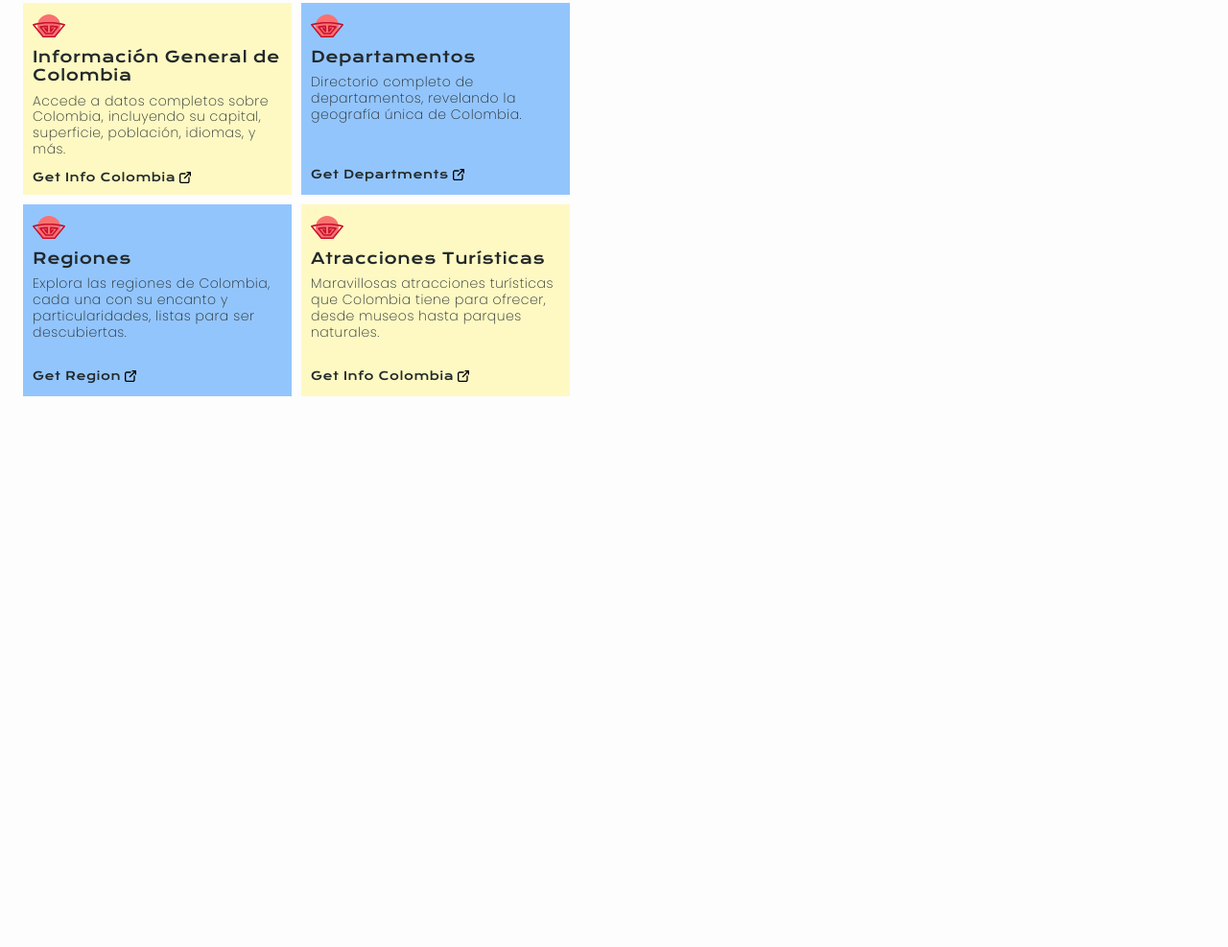
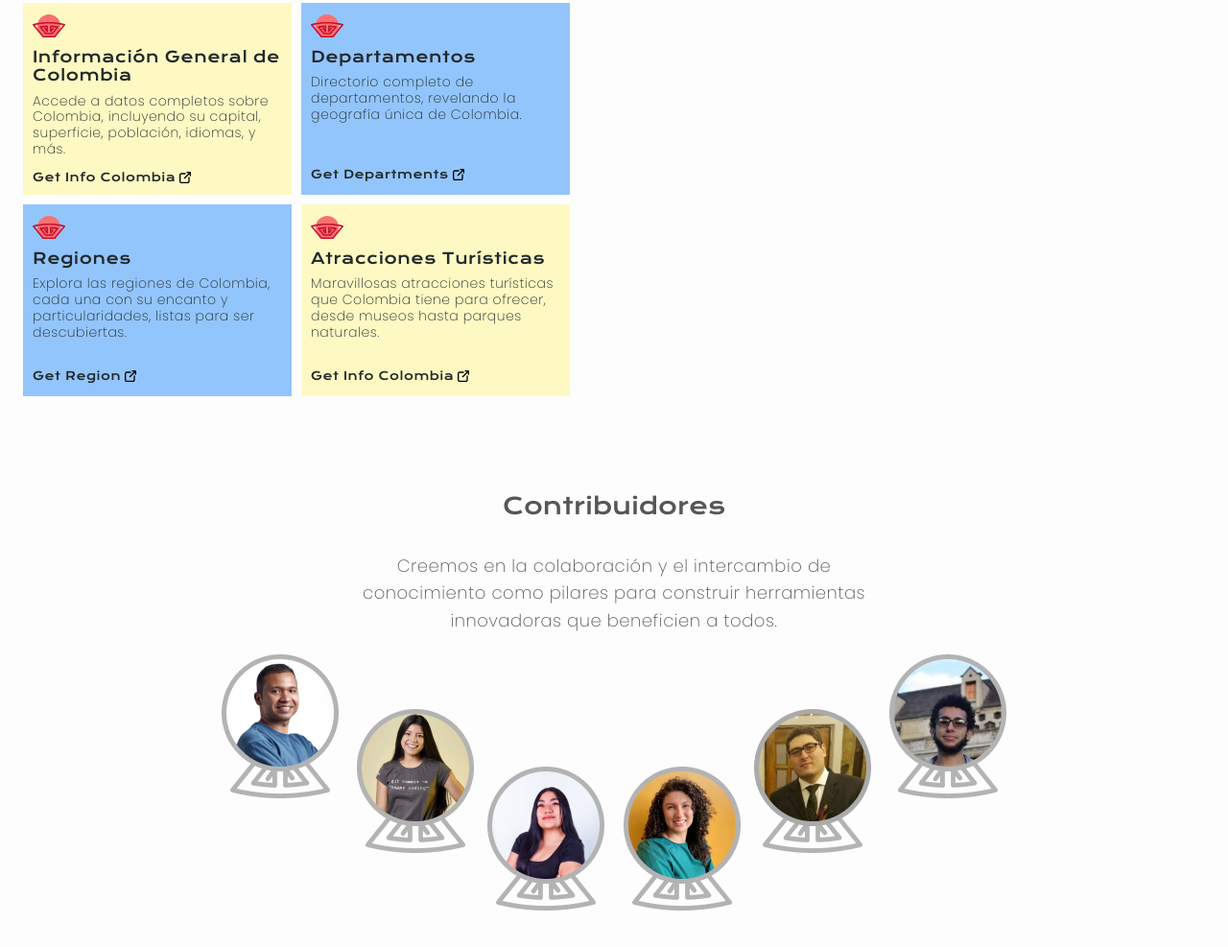
Before and after one commit to ValenCedano/API--Colombia, a plain HTML site: page index.html in a window 1280 px wide. Shown: the part 642-1629 px from the top of the page at 96% size. Before the commit the page ends 1091 px from the top, so only its background shows below. Drawn offline with Linux system fonts and the light colour scheme.

Commit message:
creacion de colaboradores

```diff
--- a/css/style.css
+++ b/css/style.css
@@ -281,6 +281,65 @@ body{
     background-color: #93C5FD;
 
 }
+#Colaboradores{
+    display: flex;
+    flex-direction: column;
+    align-items: center;
+    height: 30em;
+    margin-top:4em;
+}
+
+#Colaboradores h1{
+    font-family: 'Krona One';
+    font-size: 24px;
+    font-weight: 400;
+    line-height: 28.8px;
+    color: #565656;
+    margin-bottom: 1.4em;
+
+}
+
+#Colaboradores p{
+    font-family:'Poppins';
+    font-size: 18px;
+    font-weight: 300;
+    line-height: 28.8px;
+    letter-spacing: 0.5px;
+    text-align: center;
+    width: 45%;
+    color: #565656;
+
+
+}
+.contenedorprincipal{
+    margin: 20px 3px;
+    width: 76vw;
+    display: flex;
+    flex-direction: column;
+    align-items: center;
+    flex-wrap: wrap;
+}
+
+.partuna{
+    display: flex;
+    width: 84%;
+    justify-content: space-between;
+    flex-direction: row;
+}
+.partdos{
+    display: flex;
+    width: 55%;
+    margin-top: -93px;
+    justify-content: space-between;
+}
+.parttres{
+    display: flex;
+    width: 29%;
+    flex-direction: row;
+    margin-top: -90px;
+    justify-content: space-around;
+
+}
 /*
 
 
--- a/index.html
+++ b/index.html
@@ -157,7 +157,27 @@
 
     </div>
   </section>
-  <section id="Colaboradores"></section>
+  <section id="Colaboradores">
+    <h1>Contribuidores</h1>
+    <p>
+      Creemos en la colaboración y el intercambio de conocimiento como pilares para construir herramientas innovadoras que beneficien a todos.
+    </p>
+    <div class="contenedorprincipal">
+      <div class="colaboradores partuna">
+        <img src="./assets/contributors/miguel-teheran-contributor.png"/>
+        <img  src="./assets/contributors/alejandro-herreño-contributor.png"/>
+      </div>
+      <div class="colaboradores partdos">
+        <img src="./assets/contributors/rita-plata-contributor.png"/>
+        <img  src="./assets/contributors/mario-botero-contributor.png"/>
+      </div>
+      <div class="colaboradores parttres">
+        <img  src="./assets/contributors/veronica-guaman-contributor.png"/>
+        <img src="./assets/contributors/lili-valencia-contributor.png"/>
+      </div>
+
+    </div>
+  </section>
   <footer></footer>
 </body>
 
```
